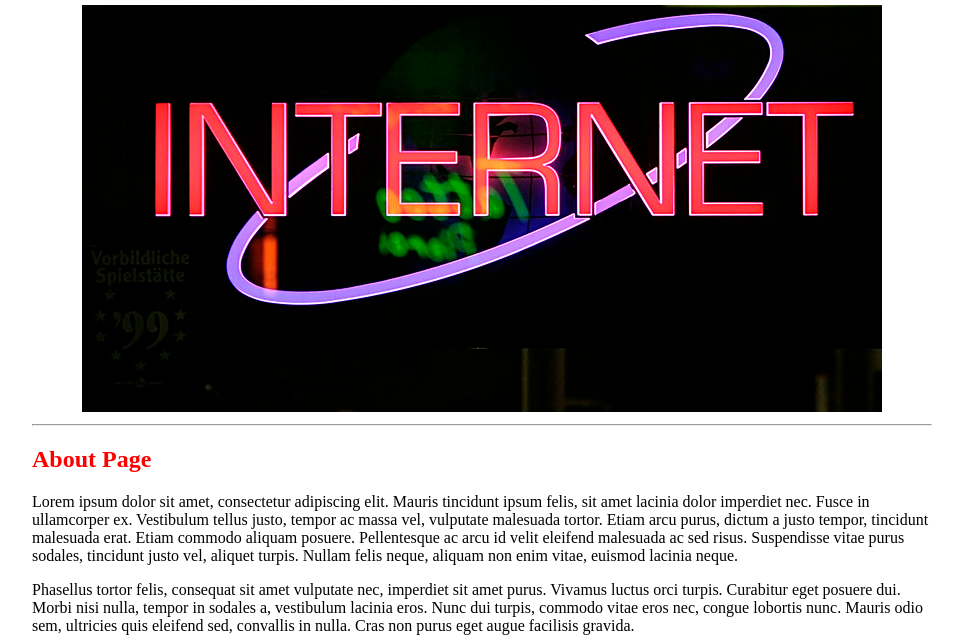
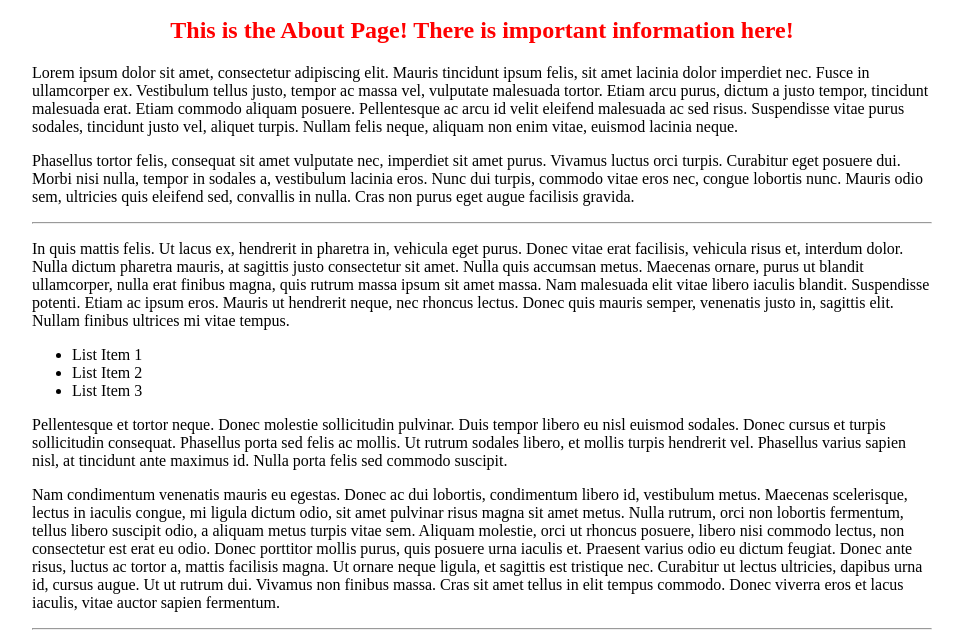
Before and after one commit to kc625/internet-history-601, a plain HTML site: page public_html/about.html in a window 1280 px wide. Shown: the part 121-756 px from the top of the page, without its empty margins (158-1121 px from the left). Drawn offline with Linux system fonts and the light colour scheme.

Commit message:
Made style sheet adjustments

```diff
--- a/public_html/about.html
+++ b/public_html/about.html
@@ -28,6 +28,9 @@
         #logo img {
             width: 100px;
         }
+        h1 {
+            text-align: center;
+        }
         #primaryContent {
             width: 900px;
             text-align: left;
@@ -41,9 +44,6 @@
             text-align: center;
             height: 15px;
             line-height: 15px;
-        }
-        #mainImage {
-            text-align: center;
         }
         .clearFix {
             clear: both;
@@ -64,12 +64,8 @@
         <li><a href="about.html">About</a></li>
     </menu>
     <hr>
-    <div id="mainImage">
-        <img src="images/internet.jpg" alt="This is the main image"/>
-    </div>
-    <hr>
     <article id="primaryContent" class="clearFix">
-        <h1>About Page</h1>
+        <h1>This is the About Page! There is important information here!</h1>
         <p>
             Lorem ipsum dolor sit amet, consectetur adipiscing elit. Mauris tincidunt ipsum felis, sit amet lacinia dolor imperdiet nec. Fusce in ullamcorper ex. Vestibulum tellus justo, tempor ac massa vel, vulputate malesuada tortor. Etiam arcu purus, dictum a justo tempor, tincidunt malesuada erat. Etiam commodo aliquam posuere. Pellentesque ac arcu id velit eleifend malesuada ac sed risus. Suspendisse vitae purus sodales, tincidunt justo vel, aliquet turpis. Nullam felis neque, aliquam non enim vitae, euismod lacinia neque.
         </p>
@@ -92,8 +88,9 @@
             Nam condimentum venenatis mauris eu egestas. Donec ac dui lobortis, condimentum libero id, vestibulum metus. Maecenas scelerisque, lectus in iaculis congue, mi ligula dictum odio, sit amet pulvinar risus magna sit amet metus. Nulla rutrum, orci non lobortis fermentum, tellus libero suscipit odio, a aliquam metus turpis vitae sem. Aliquam molestie, orci ut rhoncus posuere, libero nisi commodo lectus, non consectetur est erat eu odio. Donec porttitor mollis purus, quis posuere urna iaculis et. Praesent varius odio eu dictum feugiat. Donec ante risus, luctus ac tortor a, mattis facilisis magna. Ut ornare neque ligula, et sagittis est tristique nec. Curabitur ut lectus ultricies, dapibus urna id, cursus augue. Ut ut rutrum dui. Vivamus non finibus massa. Cras sit amet tellus in elit tempus commodo. Donec viverra eros et lacus iaculis, vitae auctor sapien fermentum.
         </p>
     </article>
+    <hr>
     <footer id="footer" class="clearFix">
-        "File:Fediverse logo proposal.svg" by Eukombos is marked under CC0 1.0. To view the terms, visit http://creativecommons.org/publicdomain/zero/1.0/deed.en "INTERNET" by lecasio is licensed with CC BY-NC-ND 2.0. To view a copy of this license, visit https://creativecommons.org/licenses/by-nc-nd/2.0/
+        "File:Fediverse logo proposal.svg" by Eukombos is marked under CC0 1.0. To view the terms, visit http://creativecommons.org/publicdomain/zero/1.0/deed.en
     </footer>
 </div>
 </body>
```
